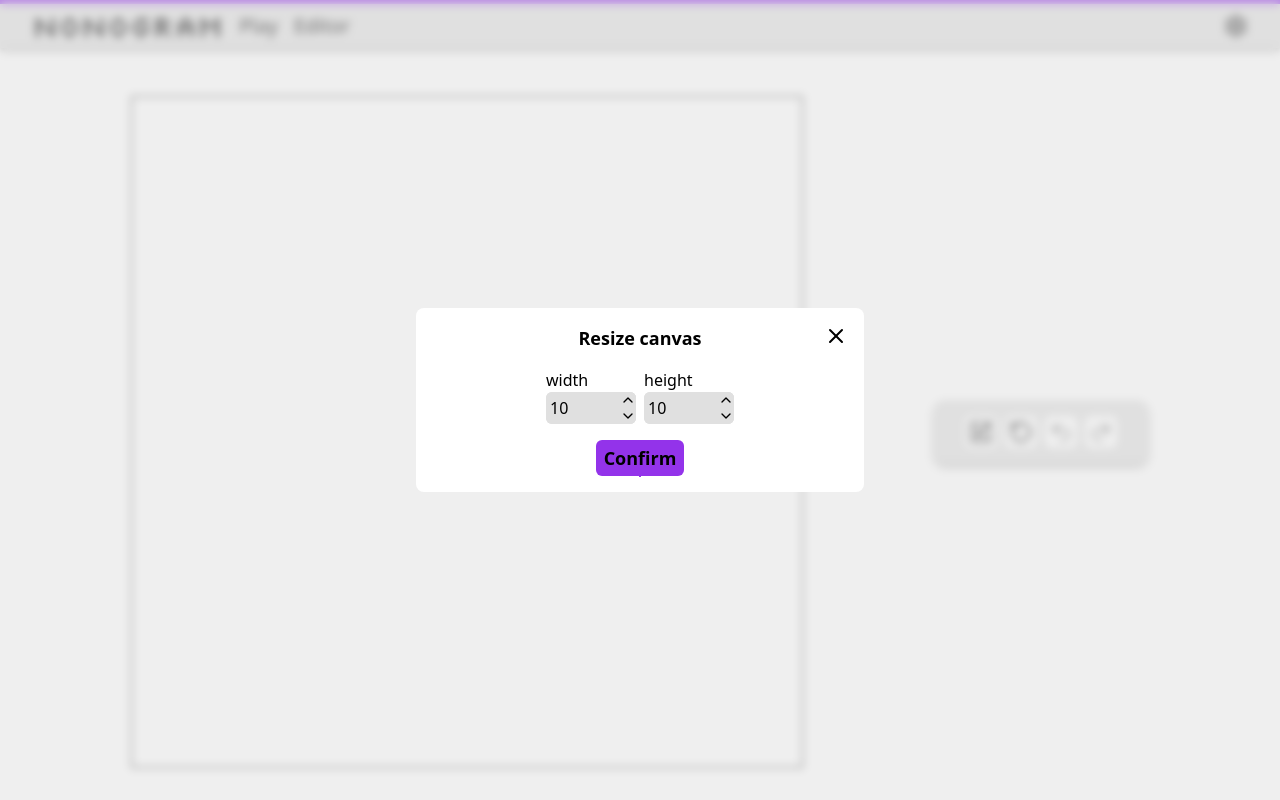
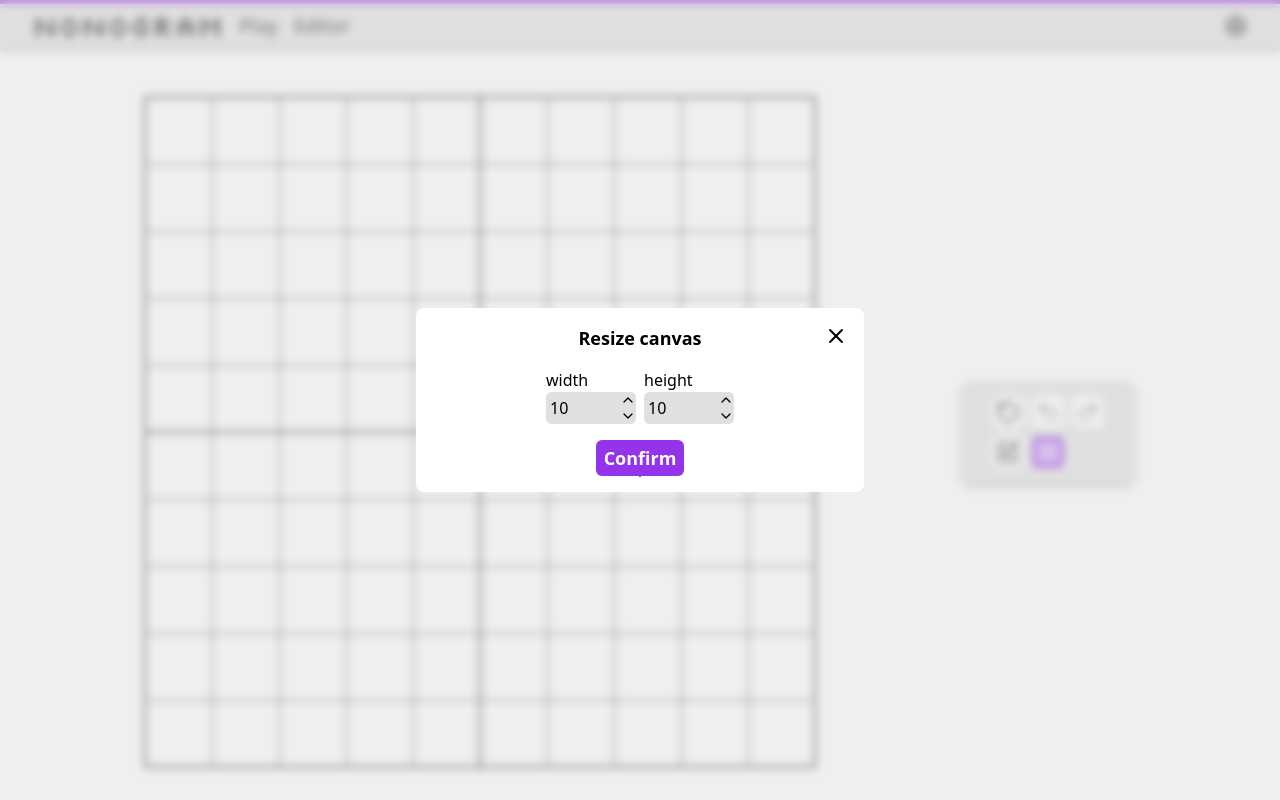
Before and after one commit to pharaok/nonogram, a Next.js app: page /editor/size in a window 1280 px wide. Built offline with nearby package versions, Linux system fonts and the light colour scheme.

Commit message:
add togglable grid lines for editor

```diff
--- a/src/app/editor/layout.tsx
+++ b/src/app/editor/layout.tsx
@@ -2,17 +2,22 @@
 
 import Button from "components/button";
 import Canvas from "components/canvas";
+import GridLines from "components/gridLines";
 import { Rect } from "helpers/canvas";
 import { selectCanRedo, selectCanUndo } from "history";
+import { useDimensions } from "hooks";
 import { clamp, isEqual } from "lodash-es";
-import { Redo2, RotateCcw, Scaling, Undo2 } from "lucide-react";
+import { Grid, Redo2, RotateCcw, Scaling, Square, Undo2 } from "lucide-react";
 import { usePathname, useRouter, useSearchParams } from "next/navigation";
-import { useEffect, useState } from "react";
+import { useEffect, useRef, useState } from "react";
 import { createGridSlice, selectDimensions } from "store";
 import { Point } from "types";
 import { createStore, useStore } from "zustand";
 
 export default function Editor({ children }: { children: React.ReactNode }) {
+  const editorEl = useRef<HTMLDivElement>(null);
+  const dimensions = useDimensions(editorEl);
+
   const pathname = usePathname();
   const router = useRouter();
   const searchParams = useSearchParams();
@@ -21,7 +26,7 @@ export default function Editor({ children }: { children: React.ReactNode }) {
   );
   const grid = useStore(gridStore, (state) => state.grid);
   const setGrid = useStore(gridStore, (state) => state.setGrid);
-  const dimensions = useStore(gridStore, selectDimensions);
+  const [width, height] = useStore(gridStore, selectDimensions);
   const paint = useStore(gridStore, (state) => state.paint);
   const cursor = useStore(gridStore, (state) => state.cursor);
   const moveCursorTo = useStore(gridStore, (state) => state.moveCursorTo);
@@ -32,15 +37,16 @@ export default function Editor({ children }: { children: React.ReactNode }) {
   const canUndo = useStore(gridStore, selectCanUndo);
   const canRedo = useStore(gridStore, selectCanRedo);
 
+  const [gridLinesVisible, setGridLinesVisibility] = useState(true);
+
   useEffect(() => {
     if (!searchParams.has("w") || !searchParams.has("h")) return;
-    const [currWidth, currHeight] = dimensions;
-    const width = +searchParams.get("w")!;
-    const height = +searchParams.get("h")!;
-    if (width !== currWidth || height !== currHeight)
+    const newWidth = +searchParams.get("w")!;
+    const newHeight = +searchParams.get("h")!;
+    if (newWidth !== width || newHeight !== height)
       setGrid(
-        [...Array(height)].map((_, y) =>
-          Array(width)
+        [...Array(newHeight)].map((_, y) =>
+          Array(newWidth)
             .fill(0)
             .map((v, x) => grid?.[y]?.[x] ?? v)
         )
@@ -49,8 +55,8 @@ export default function Editor({ children }: { children: React.ReactNode }) {
 
   useEffect(() => {
     if (pathname === "/editor") {
-      const w = searchParams.get("w") ?? dimensions[0],
-        h = searchParams.get("h") ?? dimensions[1];
+      const w = searchParams.get("w") ?? [width, height][0],
+        h = searchParams.get("h") ?? [width, height][1];
       router.replace(`${pathname}?w=${w}&h=${h}`);
     }
   }, [pathname, searchParams]);
@@ -62,12 +68,14 @@ export default function Editor({ children }: { children: React.ReactNode }) {
           <div
             className="relative max-h-full max-w-full overflow-hidden"
             style={{
-              aspectRatio: dimensions.join("/"),
+              aspectRatio: [width, height].join("/"),
             }}
+            ref={editorEl}
           >
             <Canvas
-              className="absolute h-full w-full touch-none border border-foreground"
-              viewBox={[0, 0, ...dimensions]}
+              className="absolute touch-none border border-foreground"
+              style={{ width: dimensions[0], height: dimensions[1] }}
+              viewBox={[0, 0, width, height]}
               onPointerDown={(e, coords) => {
                 paint([coords], { brush: 1 });
                 moveCursorTo(...coords);
@@ -76,7 +84,7 @@ export default function Editor({ children }: { children: React.ReactNode }) {
               onPointerMove={(e, coords) => {
                 if (!e.buttons) return;
                 coords = coords.map((c, i) =>
-                  clamp(c, 0, dimensions[i] - 1)
+                  clamp(c, 0, [width, height][i] - 1)
                 ) as Point;
                 if (isEqual(coords, cursor)) return;
                 paint([cursor, coords], { toggle: false });
@@ -100,17 +108,19 @@ export default function Editor({ children }: { children: React.ReactNode }) {
                 });
               }}
             </Canvas>
+            <GridLines
+              style={{
+                width: dimensions[0],
+                height: dimensions[1],
+                visibility: gridLinesVisible ? "visible" : "hidden",
+              }}
+              width={width}
+              height={height}
+            />
             <div className="h-screen w-screen"></div>
           </div>
         </div>
-        <div className="flex flex-col items-center gap-2 rounded-xl bg-background-alt py-4 px-8 shadow-md shadow-black/25">
-          <div className="flex gap-2">
-            <Button
-              className="flex h-8 w-8 items-center justify-center !bg-background enabled:hover:!bg-foreground"
-              onClick={() => router.push("/editor/size")}
-            >
-              <Scaling />
-            </Button>
+        <div className="grid grid-cols-3 gap-2 rounded-xl bg-background-alt py-4 px-8 shadow-md shadow-black/25">
           <Button
             className="flex h-8 w-8 items-center justify-center !bg-background enabled:hover:!bg-foreground"
             onClick={() => clear()}
@@ -131,7 +141,22 @@ export default function Editor({ children }: { children: React.ReactNode }) {
           >
             <Redo2 />
           </Button>
-          </div>
+          <Button
+            className="flex h-8 w-8 items-center justify-center !bg-background enabled:hover:!bg-foreground"
+            onClick={() => router.push("/editor/size")}
+          >
+            <Scaling />
+          </Button>
+          <Button
+            className={`flex h-8 w-8 items-center justify-center ${
+              gridLinesVisible
+                ? "!bg-primary !text-background"
+                : "!bg-background"
+            } enabled:hover:!bg-foreground`}
+            onClick={() => setGridLinesVisibility((v) => !v)}
+          >
+            {gridLinesVisible ? <Grid /> : <Square />}
+          </Button>
         </div>
       </div>
       {children}
--- a/src/app/editor/size/page.tsx
+++ b/src/app/editor/size/page.tsx
@@ -33,7 +33,7 @@ export default function SizeModal() {
             pathname: "/editor",
             query: { w: dimensions.width, h: dimensions.height },
           }}
-          className="bg-primary px-2 py-1"
+          className="bg-primary px-2 py-1 !text-background"
           variant="button"
         >
           Confirm
--- a/src/components/canvas.tsx
+++ b/src/components/canvas.tsx
@@ -8,9 +8,7 @@ type CanvasPointerEvent = (
   point: Point
 ) => void;
 
-export default forwardRef<
-  HTMLCanvasElement,
-  Write<
+export type CanvasProps = Write<
   React.ComponentPropsWithoutRef<"canvas">,
   {
     viewBox?: Vector4D;
@@ -20,8 +18,9 @@ export default forwardRef<
     onPointerMove?: CanvasPointerEvent;
     onPointerUp?: CanvasPointerEvent;
   }
-  >
->(function Canvas(
+>;
+
+export default forwardRef<HTMLCanvasElement, CanvasProps>(function Canvas(
   {
     viewBox,
     padding,
--- a/src/components/gridLines.tsx
+++ b/src/components/gridLines.tsx
@@ -1,21 +1,26 @@
 import { Line, Rect } from "helpers/canvas";
 import { useCallback } from "react";
-import useNonogramStore, { selectDimensions } from "store";
-import { Point } from "types";
-import Canvas from "./canvas";
+import { Point, Write } from "types";
+import Canvas, { CanvasProps } from "./canvas";
 
 export default function GridLines({
-  style,
   x = 0,
   y = 0,
-}: {
-style: React.CSSProperties;
+  width,
+  height,
+  cursor,
+  padding = [1, 1, 1, 1],
+  ...props
+}: Write<
+  Omit<CanvasProps, "viewBox" | "children">,
+  {
     x?: number;
     y?: number;
-}) {
-  const cursor = useNonogramStore((state) => state.cursor);
-  const [width, height] = useNonogramStore(selectDimensions);
-
+    width: number;
+    height: number;
+    cursor?: Point;
+  }
+>) {
   const getLineWidth = useCallback(
     (a: number, i: number) => {
       if (i % 5 === 0) return 2;
@@ -28,9 +33,9 @@ style: React.CSSProperties;
   return (
     <Canvas
       className="pointer-events-none absolute touch-none"
-      style={style}
-      viewBox={[-x, -y, height, width]}
-      padding={[0, 0, 1, 1]}
+      viewBox={[-x, -y, width, height]}
+      padding={padding}
+      {...props}
     >
       {(canvas) => {
         for (let a = 0; a < 2; a++) {
@@ -41,7 +46,7 @@ style: React.CSSProperties;
             ];
             points[0][a] = i;
             points[1][a] = i;
-            if (i === cursor[a] || i === cursor[a] + 1) continue;
+            if (cursor && (i === cursor[a] || i === cursor[a] + 1)) continue;
             canvas.add(
               new Line({
                 points,
@@ -51,6 +56,7 @@ style: React.CSSProperties;
             );
           }
         }
+        if (cursor) {
           for (let a = 0; a < 2; a++) {
             let p = [-Infinity, -Infinity];
             p[a] = cursor[a];
@@ -84,6 +90,7 @@ style: React.CSSProperties;
               );
             }
           }
+        }
       }}
     </Canvas>
   );
--- a/src/components/link.tsx
+++ b/src/components/link.tsx
@@ -17,7 +17,7 @@ export default function Link({
       className = `relative rounded-full transition bg-primary px-6 py-2 text-center font-bold uppercase text-background shadow shadow-black/50 after:absolute after:inset-0 after:rounded-full hover:scale-105 hover:after:bg-white/10 ${className}`;
       break;
     case "button":
-      className = `rounded-md bg-background-alt text-lg font-bold text-foreground transition enabled:hover:bg-foreground enabled:hover:text-background disabled:cursor-not-allowed disabled:text-foreground/50 ${className}`;
+      className = `rounded-md bg-background-alt text-lg font-bold text-foreground transition hover:bg-foreground hover:text-background ${className}`;
       break;
   }
   return <NextLink {...props} className={className}></NextLink>;
--- a/src/components/nonogram.tsx
+++ b/src/components/nonogram.tsx
@@ -110,7 +110,6 @@ export default function Nonogram() {
         className="absolute touch-none"
         style={{ width: dimensions[0], height: dimensions[1] }}
         viewBox={[0, 0, totalWidth, totalHeight]}
-        padding={[0, 0, 1, 1]}
         onContextMenu={(e) => e.preventDefault()}
         onPointerDown={(e, coords) => {
           coords = coords.map(
@@ -195,6 +194,9 @@ export default function Nonogram() {
         style={{ width: dimensions[0], height: dimensions[1] }}
         x={clueWidth}
         y={clueHeight}
+        width={width}
+        height={height}
+        cursor={cursor}
       />
       <div className="h-screen w-screen"></div>
     </div>
--- a/src/store.ts
+++ b/src/store.ts
@@ -1,7 +1,6 @@
 import { gridClues, gridToBase64, markedGridClues } from "helpers";
 import { plotLine } from "helpers/line";
 import { history, HistorySlice } from "history";
-import produce from "immer";
 import { clamp, isEqual } from "lodash-es";
 import { createContext, useContext } from "react";
 import { NonogramGrid, Point } from "types";
```
Lines whose indentation alone changed are shown as unchanged.
